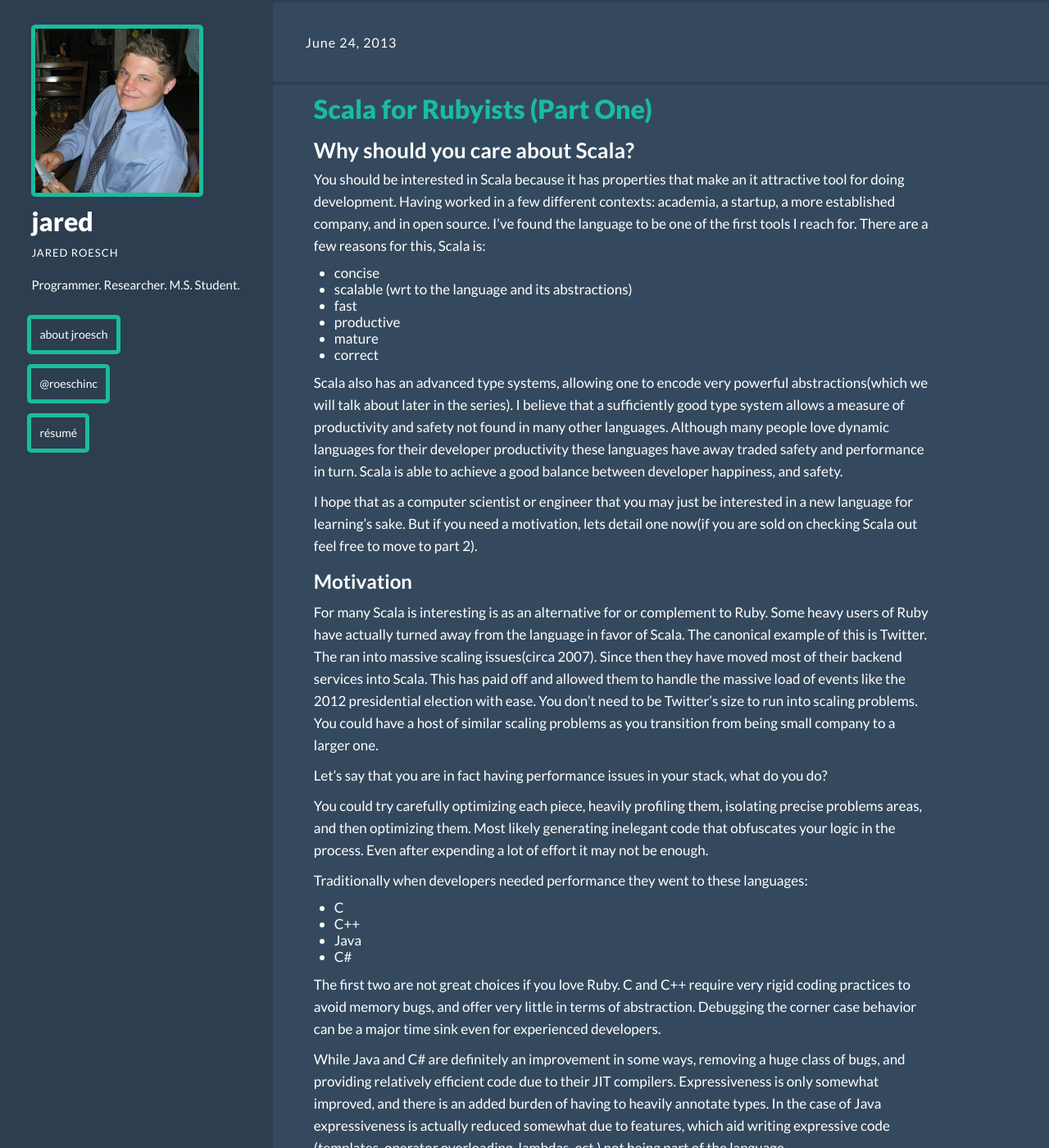
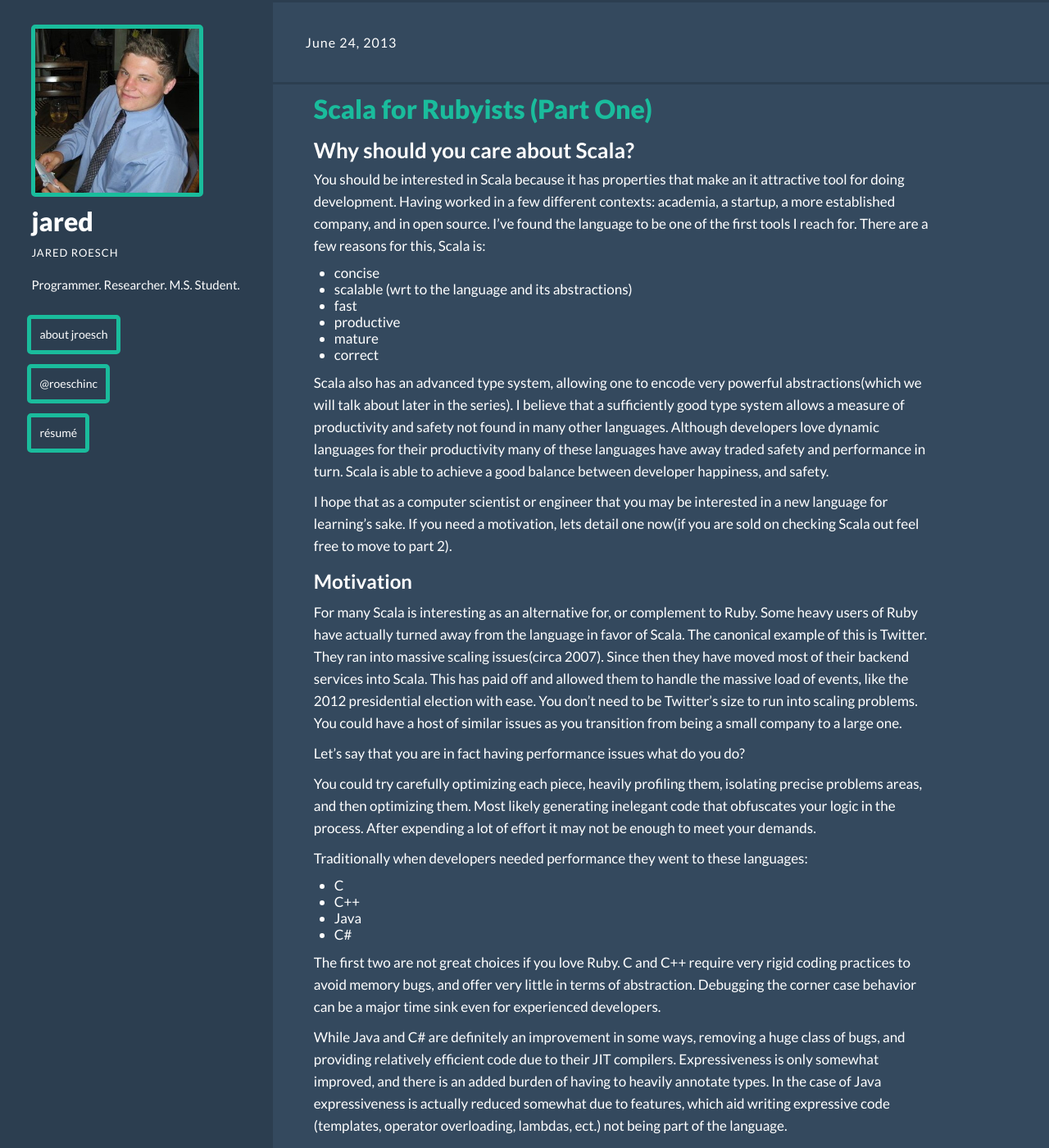
Before and after one commit to jroesch/jroesch.github.io, a Jekyll site: the page built from _posts/2013-06-24-Scala-for-Rubyists-Part-One.markdown, in a window 1280 px wide and 1400 px high. Shown: the whole window at 82% size. Built offline with Jekyll 4.4.1, drawn with Linux system fonts in a browser that asks for light colours; Markdown is read by kramdown in place of the engine named in the settings.

Commit message:
fix some typos

```diff
--- a/_posts/2013-06-24-Scala-for-Rubyists-Part-One.markdown
+++ b/_posts/2013-06-24-Scala-for-Rubyists-Part-One.markdown
@@ -12,17 +12,17 @@ You should be interested in Scala because it has properties that make an it attr
 - mature
 - correct
 
-Scala also has an advanced type systems, allowing one to encode very powerful abstractions(which we will talk about later in the series). I believe that a sufficiently good type system allows a measure of productivity and safety not found in many other languages. Although many people love dynamic languages for their developer productivity these languages have away traded
+Scala also has an advanced type system, allowing one to encode very powerful abstractions(which we will talk about later in the series). I believe that a sufficiently good type system allows a measure of productivity and safety not found in many other languages. Although developers love dynamic languages for their productivity many of these languages have away traded
 safety and performance in turn. Scala is able to achieve a good balance between developer happiness, and safety.
 
-I hope that as a computer scientist or engineer that you may just be interested in a new language for learning's sake. But if you need a motivation, lets detail one now(if you are sold on checking Scala out feel free to move to part 2).
+I hope that as a computer scientist or engineer that you may be interested in a new language for learning's sake. If you need a motivation, lets detail one now(if you are sold on checking Scala out feel free to move to part 2).
 
 ### Motivation
-For many Scala is interesting is as an alternative for or complement to Ruby. Some heavy users of Ruby have actually turned away from the language in favor of Scala. The canonical example of this is Twitter. The ran into massive scaling issues(circa 2007). Since then they have moved most of their backend services into Scala. This has paid off and allowed them to handle the massive load of events like the 2012 presidential election with ease. You don't need to be Twitter's size to run into scaling problems. You could have a host of similar scaling problems as you transition from being small company to a larger one.
+For many Scala is interesting as an alternative for, or complement to Ruby. Some heavy users of Ruby have actually turned away from the language in favor of Scala. The canonical example of this is Twitter. They ran into massive scaling issues(circa 2007). Since then they have moved most of their backend services into Scala. This has paid off and allowed them to handle the massive load of events, like the 2012 presidential election with ease. You don't need to be Twitter's size to run into scaling problems. You could have a host of similar issues as you transition from being a small company to a large one.
 
-Let's say that you are in fact having performance issues in your stack, what do you do?
+Let's say that you are in fact having performance issues what do you do?
 
-You could try carefully optimizing each piece, heavily profiling them, isolating precise problems areas, and then optimizing them. Most likely generating inelegant code that obfuscates your logic in the process. Even after expending a lot of effort it may not be enough.
+You could try carefully optimizing each piece, heavily profiling them, isolating precise problems areas, and then optimizing them. Most likely generating inelegant code that obfuscates your logic in the process. After expending a lot of effort it may not be enough to meet your demands.
 
 Traditionally when developers needed performance they went to these languages:
 
```
